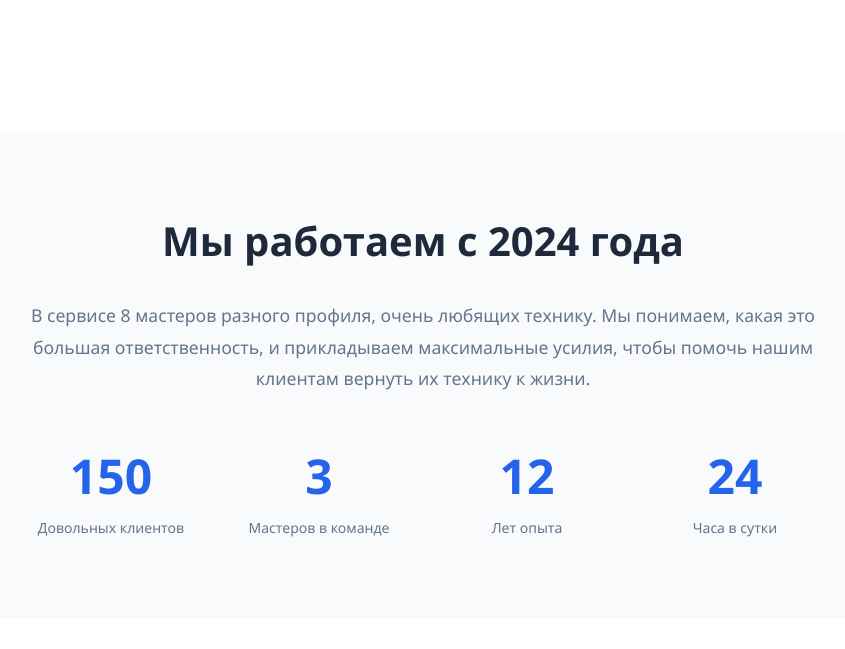
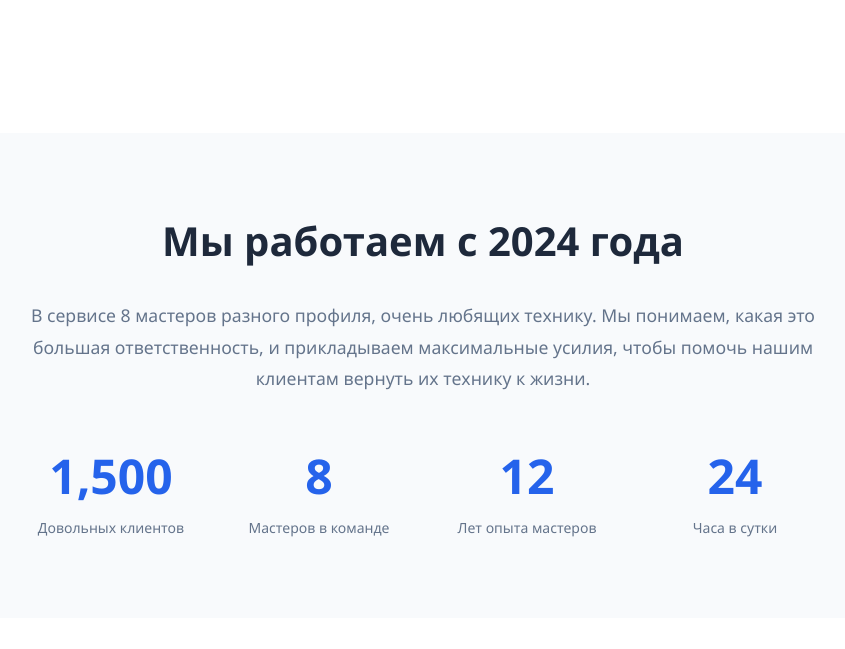
Before and after one commit to humoyunswe/TexnoUsta, a Django app: page / in a window 1280 px wide. Shown: the part 787-1436 px from the top of the page, without its empty margins (217-1062 px from the left). Run offline with Django 4.2, Linux system fonts and the light colour scheme; data comes from the database, SQL or seed files in the repository.

Commit message:
changed in index page

```diff
--- a/templates/page/index.html
+++ b/templates/page/index.html
@@ -163,16 +163,16 @@
 
             <div class="stats">
                 <div class="stat-item">
-                    <span class="stat-number" data-count="150">0</span>
+                    <span class="stat-number" data-count="1500">0</span>
                     <span class="stat-label">Довольных клиентов</span>
                 </div>
                 <div class="stat-item">
-                    <span class="stat-number" data-count="3">0</span>
+                    <span class="stat-number" data-count="8">0</span>
                     <span class="stat-label">Мастеров в команде</span>
                 </div>
                 <div class="stat-item">
                     <span class="stat-number" data-count="12">0</span>
-                    <span class="stat-label">Лет опыта</span>
+                    <span class="stat-label">Лет опыта мастеров</span>
                 </div>
                 <div class="stat-item">
                     <span class="stat-number" data-count="24">0</span>
```
